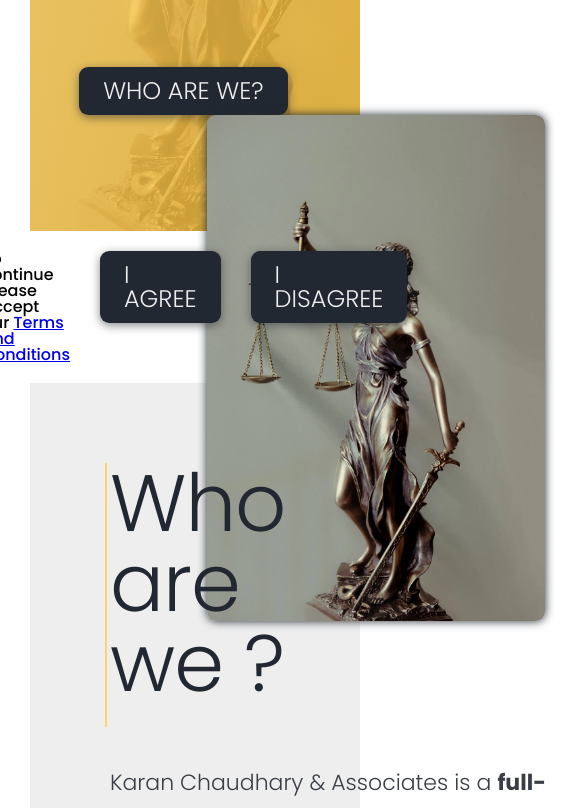
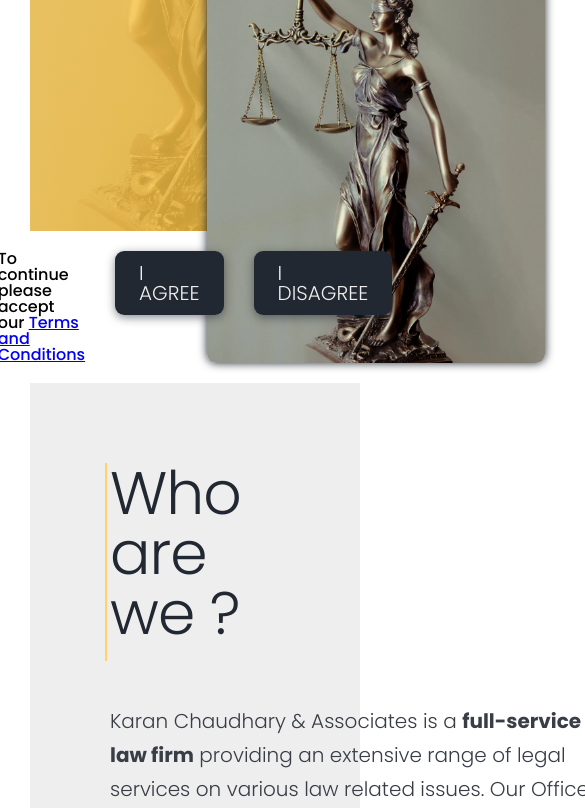
Before and after one commit to lucifer78907/Karan_Chaudhary_and_associates_website, a website: page index.html in a window 390 px wide. Shown: the part 643-1451 px from the top of the page, 585 px wide, since content can reach past the window. Drawn offline with nearby package versions, Linux system fonts and the light colour scheme.

Commit message:
+laptop_breakpoint

```diff
--- /dev/null
+++ b/sass/abstracts/_mixins.scss
@@ -0,0 +1,32 @@
+@mixin respond($breakpoint) {
+  @if $breakpoint == phone {
+    @media only screen and (max-width: 37.5em) {
+      //600px
+      @content;
+    }
+  }
+  @if $breakpoint == tab-port {
+    @media only screen and (max-width: 56.25em) {
+      // 900px
+      @content;
+    }
+  }
+  @if $breakpoint == tab-land {
+    @media only screen and (max-width: 75em) {
+      // 1200px
+      @content;
+    }
+  }
+  @if $breakpoint == laptop {
+    @media only screen and (max-width: 87.5em) {
+      // 1200px
+      @content;
+    }
+  }
+  @if $breakpoint == big-desktop {
+    @media only screen and (min-width: 112.5em) {
+      // 1800px
+      @content;
+    }
+  }
+}
--- a/sass/base/_typography.scss
+++ b/sass/base/_typography.scss
@@ -5,6 +5,10 @@
   -webkit-backface-visibility: hidden;
   backface-visibility: hidden;
   animation: slideInLeft 700ms ease-out 3s;
+
+  @include respond(laptop) {
+    font-size: 7rem;
+  }
 }
 
 .heading__secondary {
@@ -17,6 +21,9 @@
   border-bottom: transparent solid 1px;
   transition: border-bottom 500ms;
   z-index: 2;
+  @include respond(laptop) {
+    font-size: 6rem;
+  }
 
   &:hover {
     &::before {
@@ -62,4 +69,7 @@
   font-size: 3rem;
   color: $color-grey-light;
   margin-bottom: 2rem;
+  @include respond(laptop) {
+    font-size: 2.4rem;
+  }
 }
--- a/sass/components/_btn.scss
+++ b/sass/components/_btn.scss
@@ -21,6 +21,10 @@
     transition: all 0.5s;
     animation: slideUp 500ms ease-out backwards;
     animation-delay: 4s;
+
+    @include respond(laptop) {
+      font-size: 2rem;
+    }
   }
 
   &:hover {
--- a/sass/layout/_choose_us.scss
+++ b/sass/layout/_choose_us.scss
@@ -12,18 +12,31 @@
 
   &__reason {
     flex: 1 0 50rem;
+
+    @include respond(laptop) {
+      flex: 1 0 30rem;
+      text-align: center;
+    }
+
     display: flex;
     flex-direction: column;
     gap: 2rem;
     align-items: center;
     &--text {
       font-size: 2.2rem;
+      @include respond(laptop) {
+        font: 2rem;
+      }
     }
 
     &--icon {
       width: 6rem;
       height: 6rem;
       color: $color-primary;
+      @include respond(laptop) {
+        width: 4rem;
+        height: 4rem;
+      }
     }
   }
 }
--- a/sass/layout/_contact.scss
+++ b/sass/layout/_contact.scss
@@ -58,4 +58,8 @@
   font-size: 3rem;
   visibility: visible;
   box-shadow: none;
+  @include respond(laptop) {
+    font-size: 2rem;
+    top: 60%;
+  }
 }
--- a/sass/layout/_intro.scss
+++ b/sass/layout/_intro.scss
@@ -14,6 +14,9 @@
     font-weight: 300;
     line-height: 1.7;
     color: $color-grey-dark;
+    @include respond(laptop) {
+      font-size: 2rem;
+    }
 
     & strong {
       font-weight: 700;
@@ -46,6 +49,9 @@
     box-shadow: var(--shadow-light-bordered);
     border-radius: 9px;
     transition: all 0.5s;
+    @include respond(laptop) {
+      height: 60%;
+    }
 
     &:hover {
       filter: blur(2px) brightness(50%);
@@ -56,6 +62,10 @@
       visibility: visible;
       pointer-events: none;
       bottom: 60%;
+      @include respond(laptop) {
+        font-size: 2rem;
+        bottom: 68%;
+      }
     }
   }
 }
--- a/sass/layout/_practice_areas.scss
+++ b/sass/layout/_practice_areas.scss
@@ -7,6 +7,12 @@
     grid-template-columns: repeat(auto-fit, minmax(40rem, max-content));
     column-gap: 6rem;
     row-gap: 8rem;
+
+    @include respond(laptop) {
+      grid-template-columns: repeat(auto-fit, minmax(30rem, max-content));
+      column-gap: 4rem;
+      row-gap: 6rem;
+    }
   }
 
   &--card {
--- a/sass/main.scss
+++ b/sass/main.scss
@@ -1,4 +1,5 @@
 @import "abstracts/variables";
+@import "abstracts/mixins";
 @import "base/animations";
 @import "base/base";
 @import "base/root";
```
Also changed, not shown: css/styles.css.
